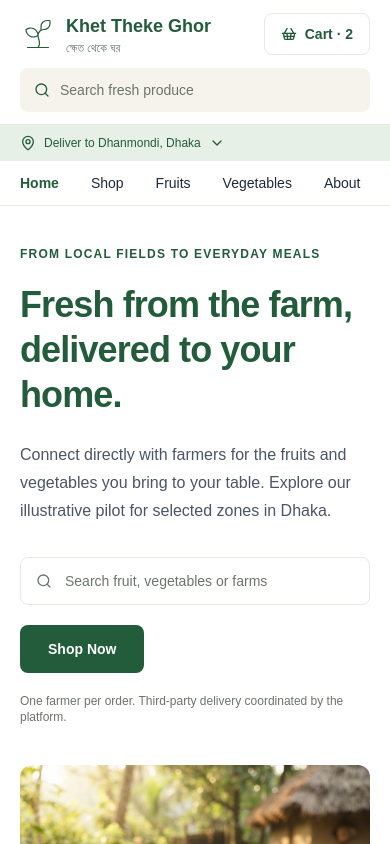
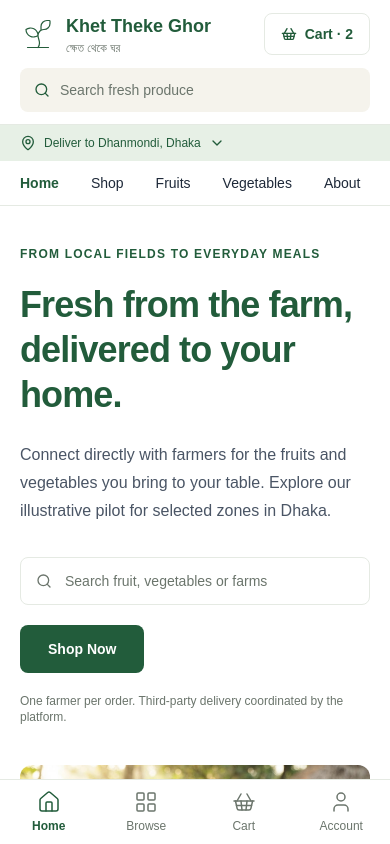
Before and after one commit to shaadaovi/Project-Khet_Theke_Ghor, a Next.js app: page / in a window 390 px wide. Shown: the top 844 px of the page. Built offline with nearby package versions, Linux system fonts and the light colour scheme.

Commit message:
Add mobile bottom navigation

```diff
--- a/src/app/layout.tsx
+++ b/src/app/layout.tsx
@@ -2,6 +2,7 @@
 import type { Metadata } from "next";
 import { Geist, Geist_Mono } from "next/font/google";
 import "./globals.css";
+import BottomNav from "@/components/layout/bottom-nav";
 
 const geistSans = Geist({
   variable: "--font-geist-sans",
@@ -29,7 +30,10 @@ export default function RootLayout({
 }>) {
   return (
     <html lang="en" className={`${geistSans.variable} ${geistMono.variable}`}>
-      <body>{children}</body>
+      <body className="pb-16 md:pb-0">
+  {children}
+  <BottomNav />
+</body>
     </html>
   );
 }
--- /dev/null
+++ b/src/components/layout/bottom-nav.tsx
@@ -0,0 +1,50 @@
+"use client";
+
+import Link from "next/link";
+import { usePathname } from "next/navigation";
+import { House, LayoutGrid, ShoppingBasket, User } from "lucide-react";
+
+const items = [
+  { label: "Home", href: "/", icon: House },
+  { label: "Browse", href: "/shop", icon: LayoutGrid },
+  { label: "Cart", href: "/cart", icon: ShoppingBasket },
+  { label: "Account", href: "/account", icon: User },
+];
+
+function isActive(pathname: string, href: string) {
+  if (href === "/") return pathname === "/";
+  return pathname === href || pathname.startsWith(href + "/");
+}
+
+export default function BottomNav() {
+  const pathname = usePathname();
+
+  return (
+    <nav
+      aria-label="Mobile"
+      className="fixed inset-x-0 bottom-0 z-50 border-t border-border bg-white pb-[env(safe-area-inset-bottom)] md:hidden"
+    >
+      <ul className="grid grid-cols-4">
+        {items.map((item) => {
+          const Icon = item.icon;
+          const active = isActive(pathname, item.href);
+
+          return (
+            <li key={item.label}>
+              <Link
+                href={item.href}
+                aria-current={active ? "page" : undefined}
+                className={`flex flex-col items-center gap-1 py-2.5 text-xs transition-colors ${
+                  active ? "font-semibold text-primary" : "text-muted"
+                }`}
+              >
+                <Icon className="h-6 w-6" strokeWidth={1.5} />
+                {item.label}
+              </Link>
+            </li>
+          );
+        })}
+      </ul>
+    </nav>
+  );
+}
```
